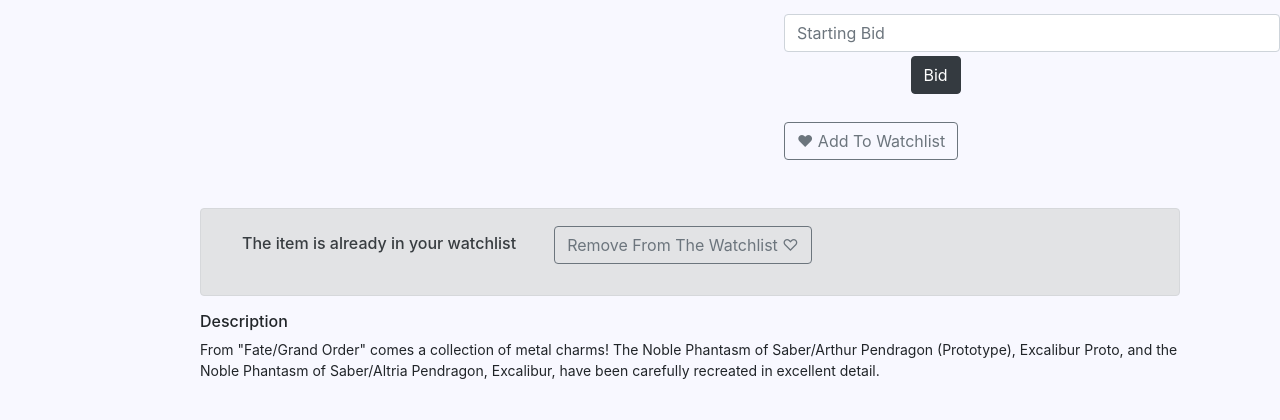
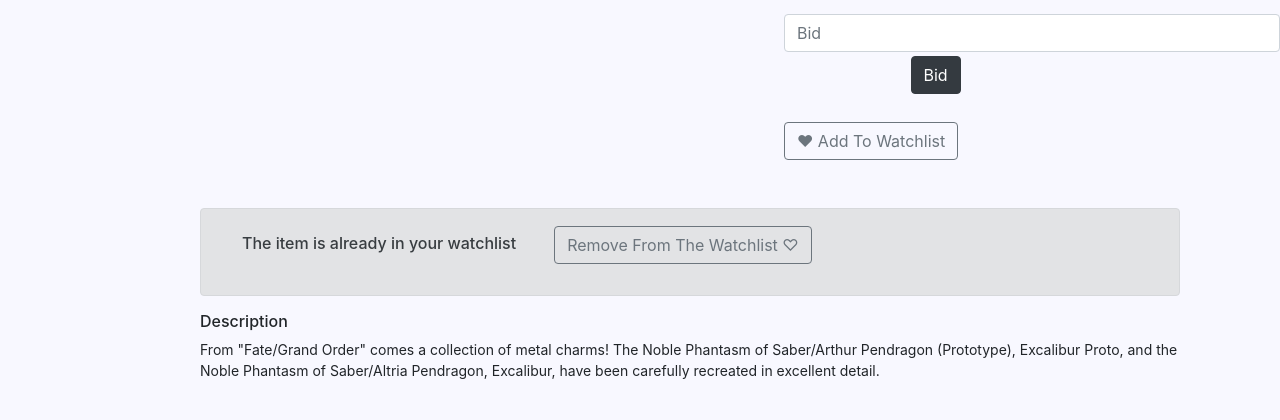
Before and after one commit to jeniscodes/Marche, a Django app: page /add/20 in a window 1280 px wide. Shown: the part 397-817 px from the top of the page. Run offline with Django 3.2, Linux system fonts and the light colour scheme; a user stored in the database is signed in; data comes from the database, SQL or seed files in the repository; some libraries are stand-ins or nearby versions.

Commit message:
Update item.html

```diff
--- a/auctions/templates/auctions/item.html
+++ b/auctions/templates/auctions/item.html
@@ -12,7 +12,7 @@
 
                <form action="{% url 'bid' item.id %}" method="post">
                  {% csrf_token %}
-                        <input type="number" step="0.01" class="form-control" id="inlineFormInputName" name="bid" placeholder="Starting Bid">
+                        <input type="number" step="0.01" class="form-control" id="inlineFormInputName" name="bid" placeholder="Bid">
   <div class="form-row align-items-center">
     <div class="col-sm-3 my-1">
 
```
